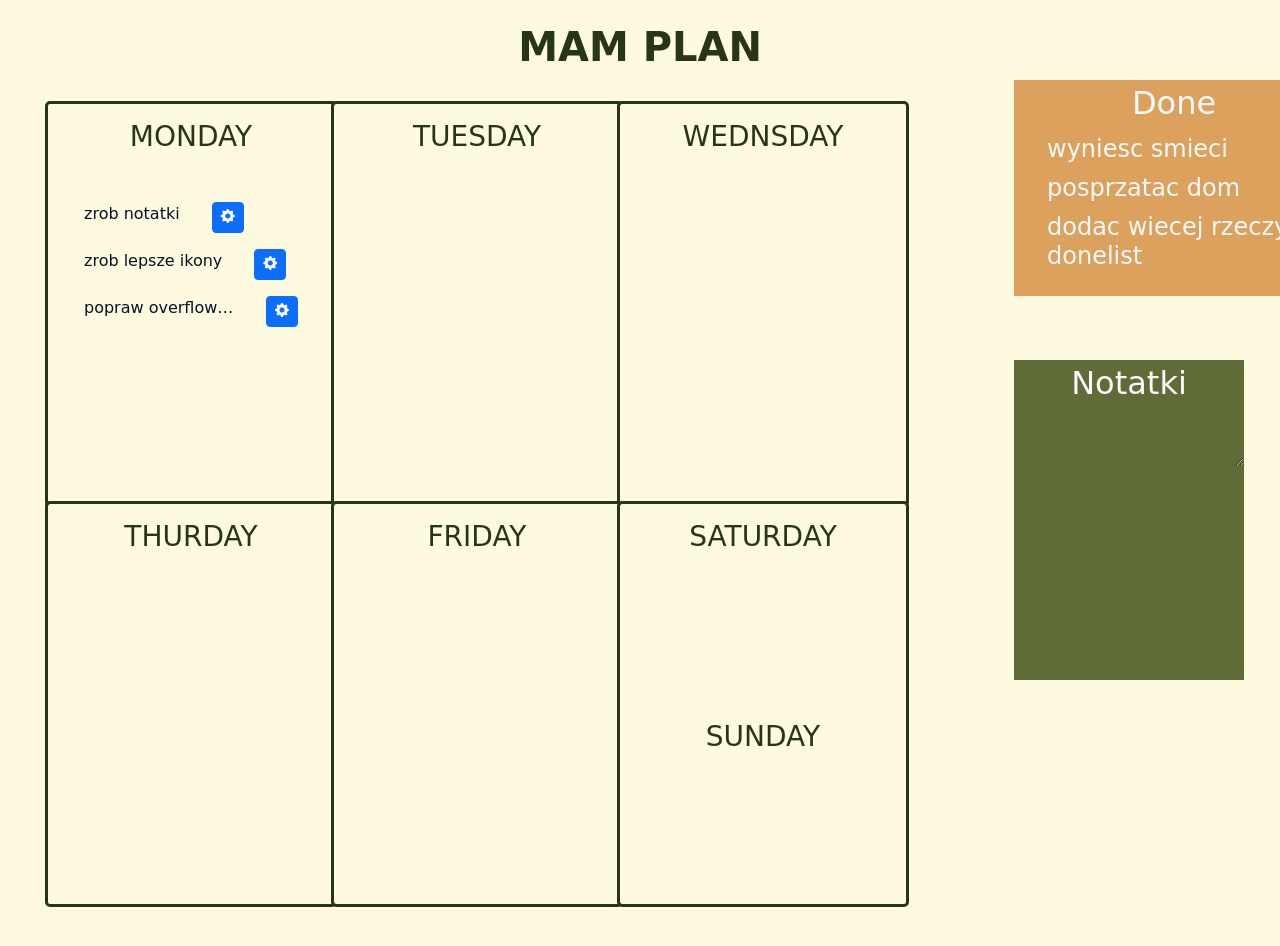
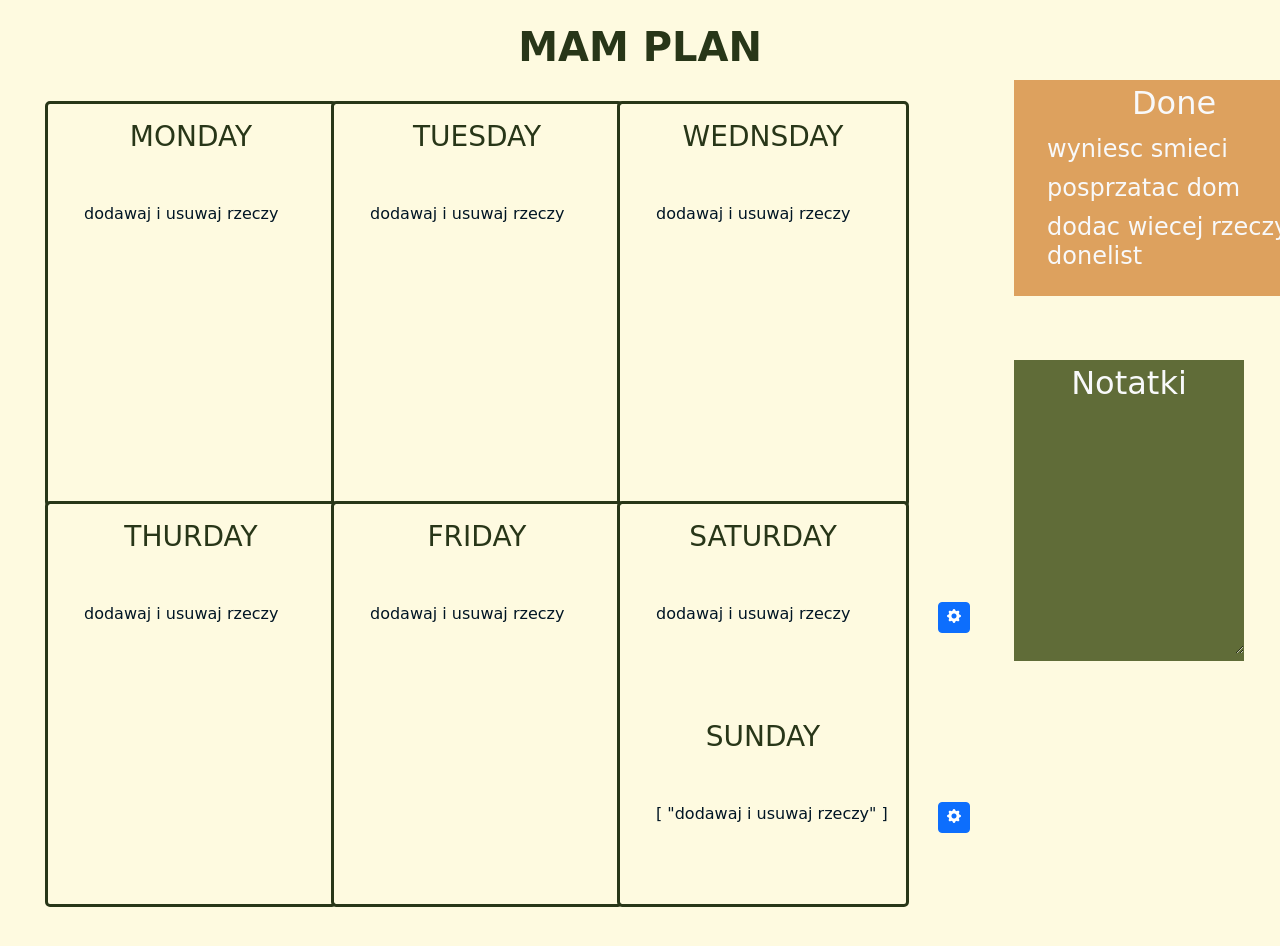
Before and after one commit to Dragonslayer49/listaTodo, a Nuxt app: page / in a window 1280 px wide. Shown: the top 946 px of the page. Built offline with nearby package versions, Linux system fonts and the light colour scheme.

Commit message:
dlugie ogarnianie pini w gl arrayu

```diff
--- a/components/Dzien.vue
+++ b/components/Dzien.vue
@@ -5,48 +5,26 @@ const props = defineProps({
   title: String,
   items: { type: Array, required: true },
 });
-
+import { useWEEKStore } from "@/store/tydzien.js";
+const tyd = useWEEKStore();
 const emit = defineEmits(["donee"]);
 
 const edycja = ref(false);
 const tekst = ref();
-let idd = 0;
-
-function dodaj(arr, index) {
-  const czyjest = arr.filter((i) => i.text === tekst.value);
-  if (czyjest.length) {
-    popup();
-  }
-  // if (items.value.indexOf((i) => i.text === tekst.value) >= 0) {
-  //   popup()
-  //
-  // }
-  else {
-    if (tekst.value != null) {
-      arr.push({ id: idd++, text: tekst.value });
-      tekst.value = null;
-    } else {
-      console.log("nie");
-    }
-  }
-  let i = 0;
-  for (i; i < arr.length; i++) {
-    console.log(arr[i].text);
-  }
-  edycja.value = false;
-} //DODAJE NOWY TEKST DO ARRAYA
-
-function edytujItemy(index, zmien, arr) {
-  arr[index].text = zmien;
-} //edytuje tekst
 
 function DoDone(zrobione, arr, index) {
   console.log(zrobione.value);
   emit("donee", zrobione);
   arr.splice(index, 1);
 }
-
-console.log(props.index);
+function dodaj(tekst) {
+  tyd.dodaj(tekst, props.items);
+  tekst = null;
+  edycja.value = false;
+}
+function edytujItemy(index, zmien, arr) {
+  arr[index].text = zmien;
+} //edytuje tekst
 </script>
 
 <template>
@@ -58,6 +36,7 @@ console.log(props.index);
           <Lista
             :napis="element.text"
             :ind="element.id"
+            :element="element"
             @usun="items.splice(index, 1)"
             @edytuj="(zmien) => edytujItemy(index, zmien, items)"
             @doneitems="(zrobione) => DoDone(zrobione, items, index)"
@@ -76,7 +55,7 @@ console.log(props.index);
       </div>
       <div v-else class="">
         <div class="w-100 d-flex justify-content-center">
-          <form @submit.prevent="dodaj">
+          <form @submit.prevent="tyd.dodaj(tekst)">
             <input v-model="tekst" type="text" />
           </form>
         </div>
@@ -85,7 +64,7 @@ console.log(props.index);
           <button
             v-if="tekst == null"
             type="button"
-            @click="dodaj(items, index)"
+            @click="tyd.dodaj(items)"
             class="btn btn-sm btn-primary"
             disabled
           >
@@ -94,7 +73,7 @@ console.log(props.index);
           <button
             v-else
             type="button"
-            @click="dodaj(items)"
+            @click="dodaj(tekst)"
             class="btn btn-sm btn-primary"
           >
             <i class="bi bi-plus"></i>
--- a/components/Lista.vue
+++ b/components/Lista.vue
@@ -1,12 +1,15 @@
 <script setup lang="js">
 import { ref } from "vue";
 
-const props = defineProps(["napis", "ind"]);
+const props = defineProps(["napis", "ind", "element"]);
 const zmienic = ref();
 const przyciski = ref(false);
 const zmien = ref();
 const dalej = ref(props.napis);
 const emit = defineEmits(["usun", "edytuj", "doneitems"]);
+
+import { useWEEKStore } from "~/store/tydzien";
+const tyd = useWEEKStore();
 
 const editMode = ref(false);
 
@@ -61,9 +64,10 @@ function doDone() {
   </div>
   <div v-else>
     <div class="list-group-item p-2 d-flex flex-row">
-      <li class="text-start">
+      <li class="">
         {{ napis }}
       </li>
+
       <button
         id="przyciskD"
         type="button"
@@ -72,7 +76,7 @@ function doDone() {
       >
         <i class="bi bi-x"> </i>
       </button>
-      <div v-if="przyciski == false" class="align-self-end">
+      <div v-if="przyciski == false" class="d-flex justify-content-end">
         <button
           type="button"
           @click="przyciski = !przyciski"
@@ -109,8 +113,8 @@ function doDone() {
 
 <style scoped>
 li {
-  min-width: 0;
-  max-width: 300px;
+  min-width: 250px;
+  max-width: 290px;
   display: inline-block;
   text-overflow: ellipsis;
   white-space: nowrap;
--- a/pages/index.vue
+++ b/pages/index.vue
@@ -3,50 +3,14 @@ import { ref } from "vue";
 import draggable from "vuedraggable";
 
 import { useListStore } from "@/store/dni.js";
+import { useWEEKStore } from "@/store/tydzien.js";
+const tyd = useWEEKStore();
 const done = useListStore(); //pinia
 const { $bootstrap } = useNuxtApp();
 const modalElement = ref();
 const modalisko = ref();
 const nuxtApp = useNuxtApp();
 let id = 0;
-let idd = 0;
-// const items = ref([{id: id++, text: 'One'}, {id: id++, text: 'Two'}, {id: id++, text: "Three"}])
-
-const WEEK = ref([
-  {
-    name: "MONDAY",
-    items: [
-      { text: "zrob notatki" },
-      { text: "zrob lepsze ikony" },
-      { text: "popraw overflow w li" },
-    ],
-  },
-  {
-    name: "TUESDAY",
-    items: [],
-  },
-  {
-    name: "WEDNSDAY",
-    items: [],
-  },
-  {
-    name: "THURDAY",
-    items: [],
-  },
-  {
-    name: "FRIDAY",
-    items: [],
-  },
-  {
-    name: "SATURDAY",
-    items: [],
-  },
-  {
-    name: "SUNDAY",
-    items: [],
-  },
-]);
-
 function popup() {
   console.log("dzien dobry");
   modalisko.value = new nuxtApp.$bootstrap.Modal(modalElement.value, {});
@@ -76,28 +40,27 @@ function dodajDone(zrobione) {
       <div id="NaSrodek" class="d-flex col-9 h-100 p-5">
         <div id="blok" class="d-flex flex-column text-light w-100">
           <div class="row p-4 justify-content-around">
-            <template v-for="(day, index) in WEEK" class="">
+            <template v-for="(day, index) in tyd.WEEK" class="">
               <div id="lista" v-if="index < 5" class="col-4 day">
                 <Dzien
                   :title="day.name"
                   :key="index"
                   :items="day.items"
-                  :index="index"
                   @donee="(zrobione) => dodajDone(zrobione)"
                 />
               </div>
               <div v-else-if="index === 5" class="col-4 weekend">
                 <div class="h-50">
                   <Dzien
-                    :title="WEEK[5].name"
-                    :items="WEEK[5].items"
+                    :title="tyd.WEEK[5].name"
+                    :items="tyd.WEEK[5].items"
                     @donee="(zrobione) => dodajDone(zrobione)"
                   />
                 </div>
                 <div>
                   <Dzien
-                    :title="WEEK[6].name"
-                    :items="WEEK[6].items"
+                    :title="tyd.WEEK[6].name"
+                    :items="tyd.WEEK[6].items"
                     @donee="(zrobione) => dodajDone(zrobione)"
                   />
                 </div>
@@ -127,7 +90,7 @@ function dodajDone(zrobione) {
 
           <div id="notatnik" class="d-flex flex-column text-light">
             <h2 class="align-self-center p-1">Notatki</h2>
-            <form><textarea></textarea></form>
+            <form class="h-100"><textarea></textarea></form>
             <div id="" class="d-flex flex-column"></div>
           </div>
         </div>
@@ -183,11 +146,13 @@ main {
 }
 
 #lista {
+  overflow-y: auto;
   column-count: auto;
   background-color: #fefae0;
 }
 #notatnik {
-  min-height: 20rem;
+  min-height: 10rem;
+  height: auto;
   overflow-y: auto;
   overflow-x: hidden;
   background-color: #606c38;
@@ -196,7 +161,11 @@ main {
 textarea {
   background-color: #606c38;
   border-style: none;
+  padding: 3px;
   width: 100%;
+  color: white;
+  min-height: 15rem;
+  overflow-y: auto;
 }
 .day {
   min-height: 25rem;
--- a/store/dni.js
+++ b/store/dni.js
@@ -16,11 +16,6 @@ export const useListStore = defineStore("lista", {
     dodaj(napis) {
       this.Doneitems.push({ idd: idd++, text: napis.value });
     },
-    zapisz(zapis) {
-      if (zapis == true) {
-        persist: true;
-      }
-    },
   },
   persist: true,
 });
--- /dev/null
+++ b/store/tydzien.js
@@ -0,0 +1,63 @@
+// stores/counter.js
+import { defineStore } from "pinia";
+
+import { reactive, computed } from "vue";
+let idd = 0;
+export const useWEEKStore = defineStore("tydzien", {
+  state: () => ({
+    WEEK: [
+      {
+        name: "MONDAY",
+        items: [{ id: idd++, text: "dodawaj i usuwaj rzeczy" }],
+      },
+      {
+        name: "TUESDAY",
+        items: [{ id: idd++, text: "dodawaj i usuwaj rzeczy" }],
+      },
+      {
+        name: "WEDNSDAY",
+        items: [{ id: idd++, text: "dodawaj i usuwaj rzeczy" }],
+      },
+      {
+        name: "THURDAY",
+        items: [{ id: idd++, text: "dodawaj i usuwaj rzeczy" }],
+      },
+      {
+        name: "FRIDAY",
+        items: [{ id: idd++, text: "dodawaj i usuwaj rzeczy" }],
+      },
+      {
+        name: "SATURDAY",
+        items: [{ id: idd++, text: "dodawaj i usuwaj rzeczy" }],
+      },
+      {
+        name: "SUNDAY",
+        items: [{ id: [idd++], text: ["dodawaj i usuwaj rzeczy"] }],
+      },
+    ],
+  }),
+  actions: {
+    dodaj(tekst, arr) {
+      const czyjest = arr.filter((i) => i.text === tekst);
+      if (czyjest.length) {
+        //tutaj funckja z modalem miala byc ale modal nie dziala jeszcze
+      } else {
+        if (tekst != null) {
+          arr.push({ id: idd++, text: tekst });
+        } else {
+          console.log("nie");
+        }
+      }
+      let i = 0;
+      for (i; i < arr.length; i++) {
+        console.log(arr[i].text);
+      }
+    }, //DODAJE NOWY TEKST DO ARRAYA
+
+    edytujItemy(zmien, arr, index) {
+      arr[index].text = zmien;
+      //edytuje tekst
+    },
+  },
+  persist: true,
+});
```
